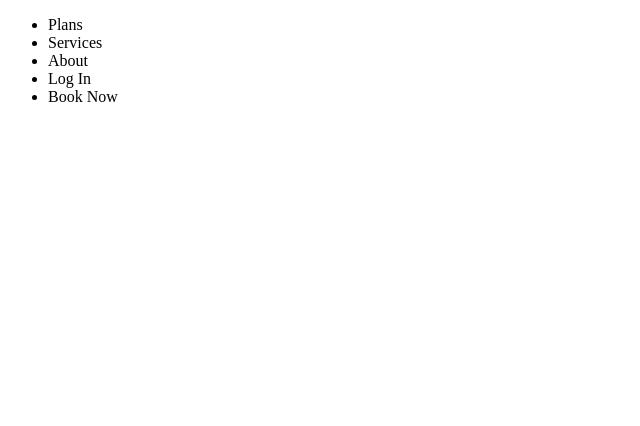
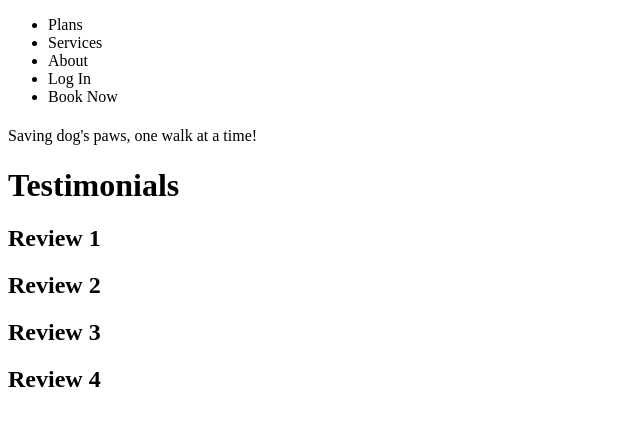
Before and after one commit to whitelotus32/petCareApp, a plain HTML site: page index.html in a window 1280 px wide. Shown: the whole page, without its empty margins (0-640 px from the left). Drawn offline with Linux system fonts and the light colour scheme.

Commit message:
Added a section for testimonials.

```diff
--- a/index.html
+++ b/index.html
@@ -19,7 +19,26 @@
     </div>
     <div>
         <h1></h1>
-        <p></p>
+        <p>Saving dog's paws, one walk at a time!</p>
+    </div>
+    <div>
+        <h1>Testimonials</h1>
+        <section>
+            <h1>Review 1</h1>
+            <p></p>
+        </section>
+        <section>
+            <h1>Review 2</h1>
+            <p></p>
+        </section>
+        <section>
+            <h1>Review 3</h1>
+            <p></p>
+        </section>
+        <section>
+            <h1>Review 4</h1>
+            <p></p>
+        </section>
     </div>
     <footer></footer>
 </body>
```
